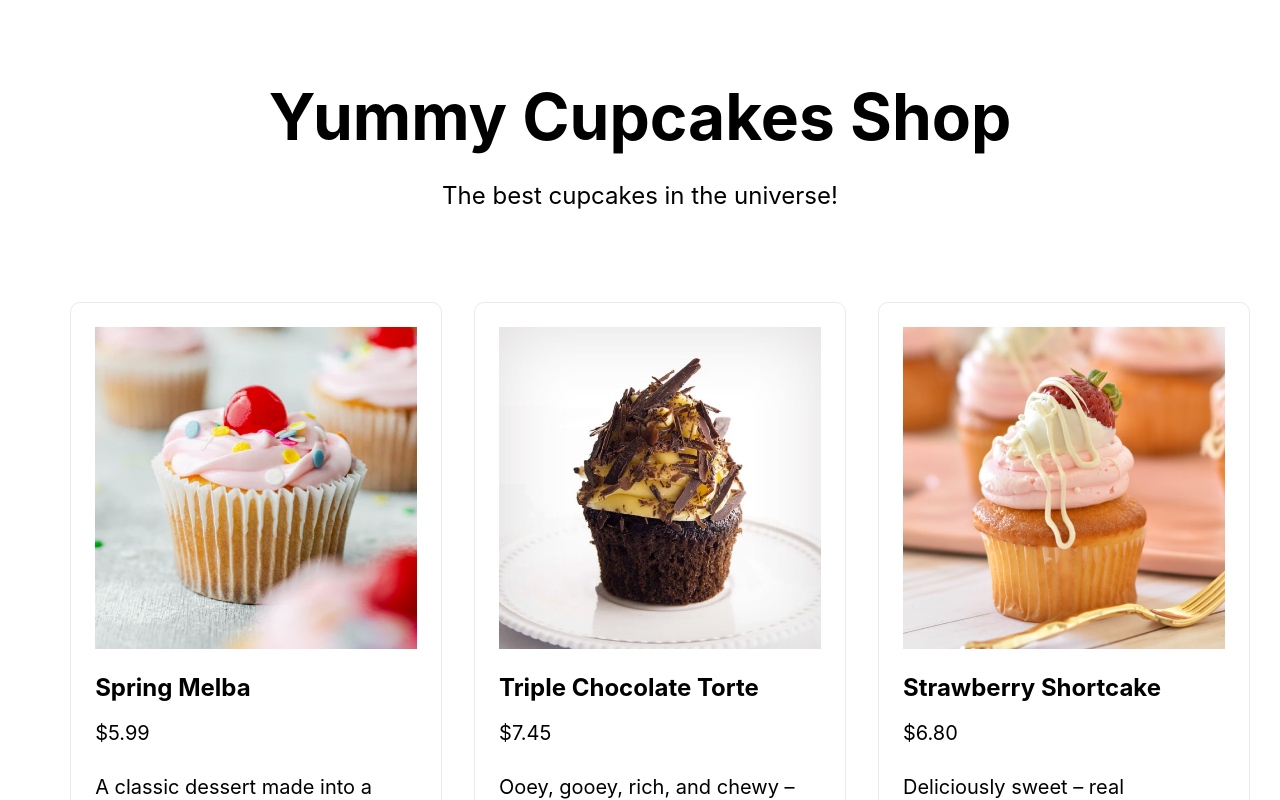
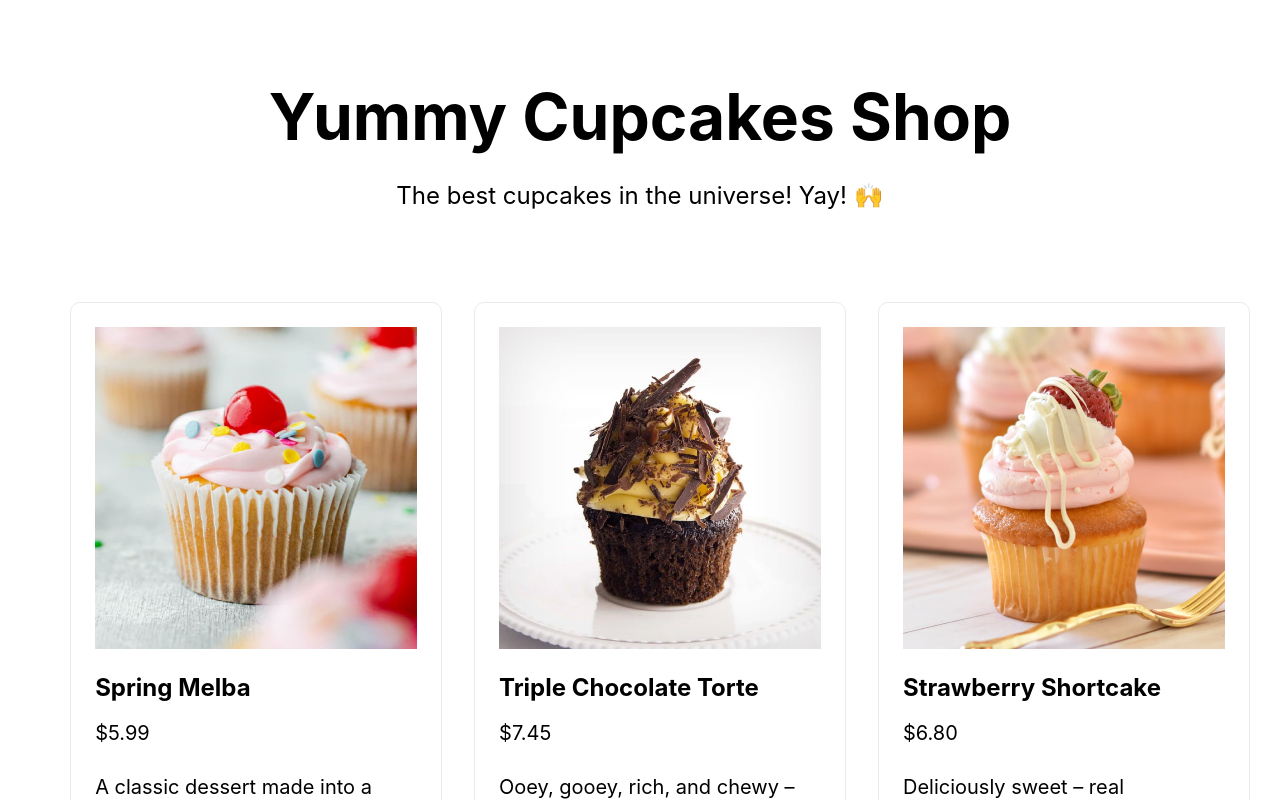
Before and after one commit to madebyalex/nextjs-ecomm-store, a Next.js app: page / in a window 1280 px wide. Shown: the top 800 px of the page. Built offline with nearby package versions, Linux system fonts and the light colour scheme.

Commit message:
Change the subtitle

```diff
--- a/pages/index.js
+++ b/pages/index.js
@@ -13,7 +13,9 @@ export default function Home() {
       <main className={styles.main}>
         <h1 className={styles.title}>Yummy Cupcakes Shop</h1>
 
-        <p className={styles.description}>The best cupcakes in the universe!</p>
+        <p className={styles.description}>
+          The best cupcakes in the universe! Yay! 🙌
+        </p>
 
         <ul className={styles.grid}>
           {products.map((product) => {
```
